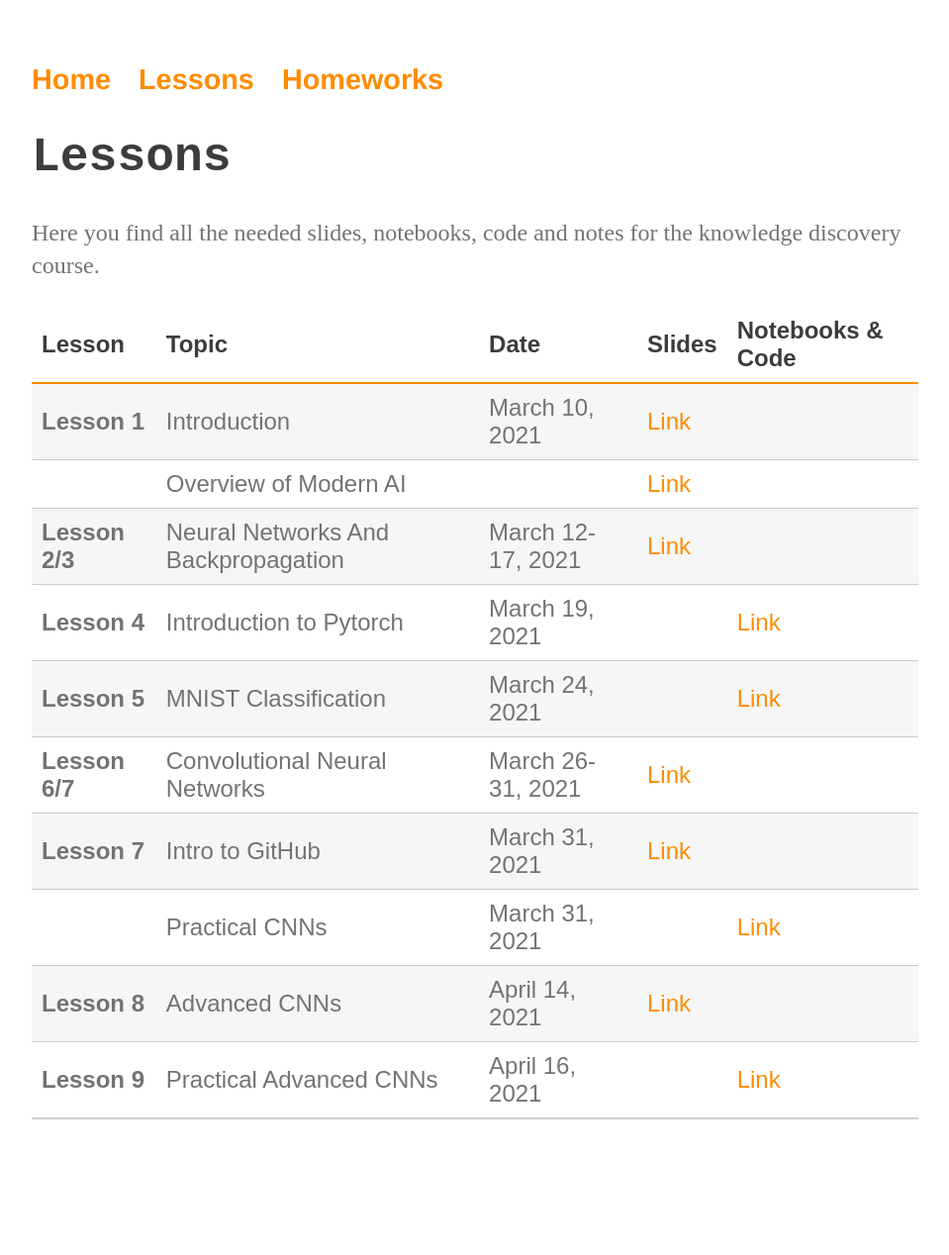
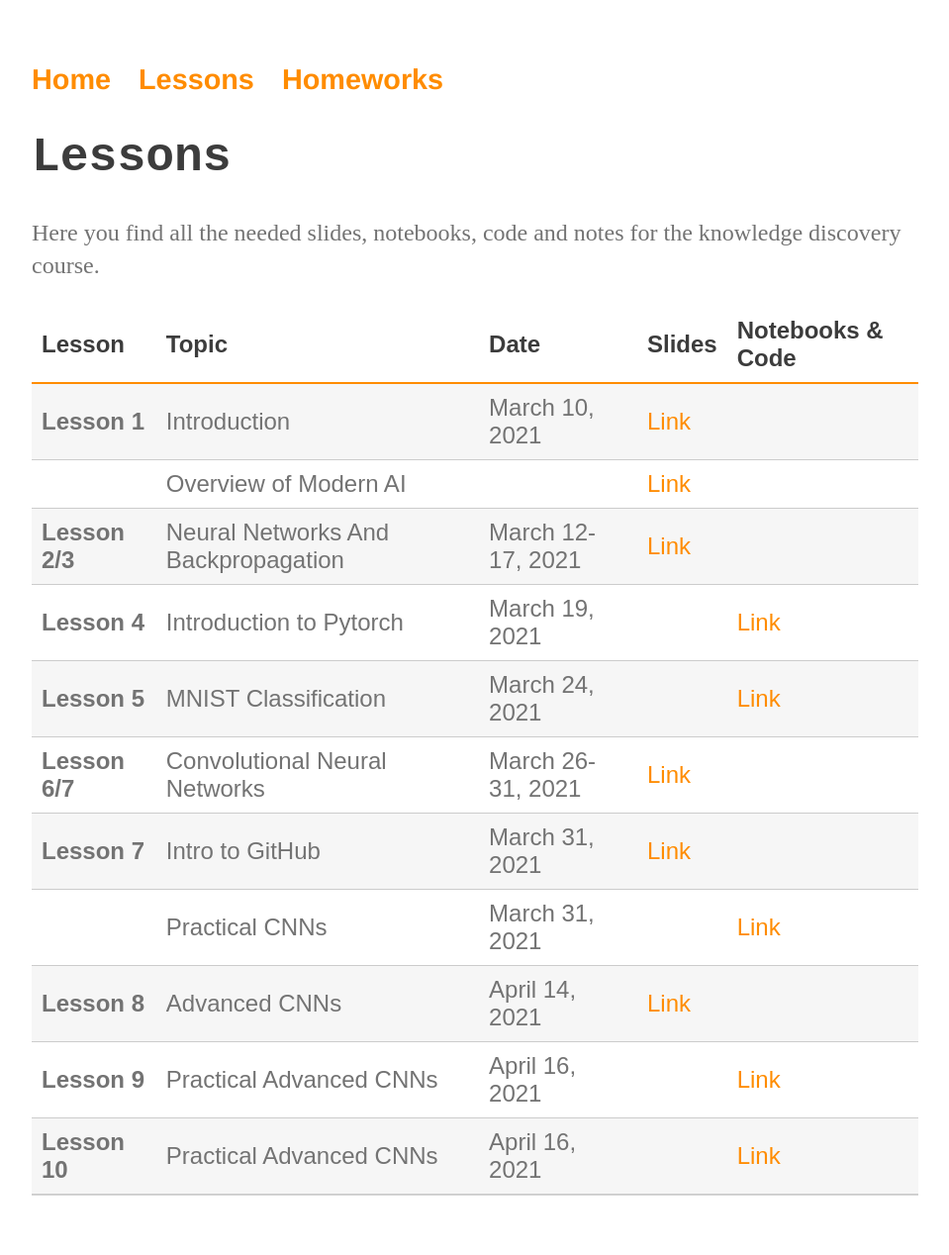
Before and after one commit to perceivelab/knowledge-discovery-course, a Jekyll site: the page built from lezioni.md, in a window 1280 px wide. Shown: the whole page at 99% size, without its empty margins (160-1119 px from the left). Built offline with Jekyll 4.4.1, drawn with Linux system fonts in a browser that asks for light colours; our own code applies the rules of GitHub Pages for plain Markdown files; before the commit the page ends 1191 px from its top, so only the background shows below that.

Commit message:
Update lezioni.md

```diff
--- a/lezioni.md
+++ b/lezioni.md
@@ -14,6 +14,6 @@
 |  | Practical CNNs | March 31, 2021 | | [Link](https://colab.research.google.com/drive/1a56IU6YCnca-Gv7KMwathvM9nF11XUdm?usp=sharing) |
 | **Lesson 8** | Advanced CNNs | April 14, 2021 | [Link](https://drive.google.com/file/d/1zvlK748T4qdn9dZu_Swrf38JQXL_uPkr/view?usp=sharing) |  |
 | **Lesson 9** | Practical Advanced CNNs | April 16, 2021 | | [Link](https://colab.research.google.com/drive/1JsOgLbvp3XqXl5o56aVXZj04VqKt1K0j) |
-
+| **Lesson 10** | Practical Advanced CNNs | April 16, 2021 | | [Link](https://drive.google.com/file/d/1Z7NznXxciMgW-BbmqTmHci6tWSbAbtKY/view?usp=sharing) |
 
 [404]: /knowledge-discovery-course/fallback
```
